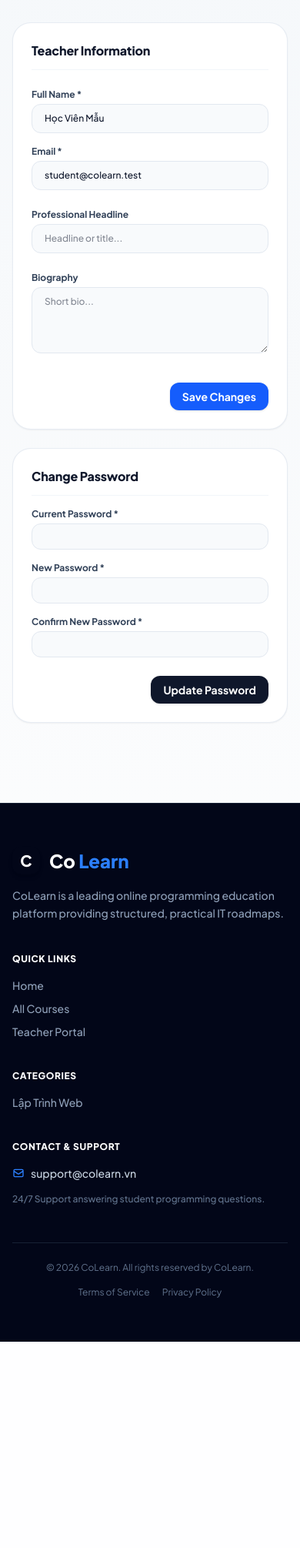
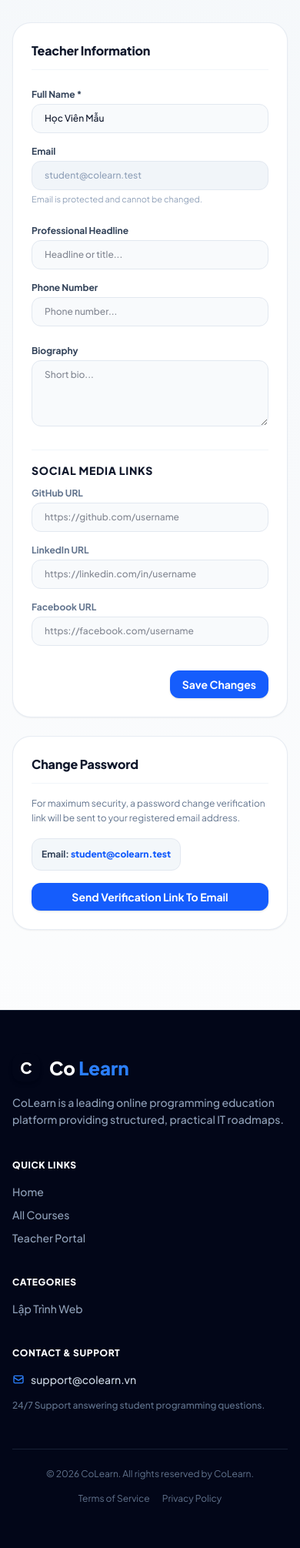
Before and after one commit to pd-phuc/CoLearn, a Laravel app: page /teacher/profile in a window 390 px wide; the page is wider, and only the part inside the window is pictured. Shown: the part 646-2657 px from the top of that part at 77% size. Before the commit the page ends 2389 px from the top of that part, so only its background shows below. Run offline with Laravel 12, Linux system fonts and the light colour scheme; a user stored in the database is signed in; data comes from the database, SQL or seed files in the repository; data that the repository does not hold is empty; style sheets or scripts are compiled from the project's sources; parts of the project's set-up code (start-up, migrations or seed data) failed here and were passed over.

Commit message:
fix: unify profile system across all roles
- Unify UpdateProfileRequest: bio max 1000 -> 2000, delete UpdateTeacherProfileRequest
- Unify avatar storage: all roles use Storage::disk('public') + avatars/{user_id}.{ext}
- Unify password change: all roles use reset-email flow
- Extract DRY: HandlesProfileActions trait for shared avatar + password logic
- Update Teacher Blade view: add phone, social URLs, email readonly
- Update tests: PasswordValidationTest for new reset-email flow
- Delete dead code: UpdatePasswordRequest, UpdateTeacherProfileRequest

Refs: #58

```diff
--- /dev/null
+++ b/app/Http/Controllers/Concerns/HandlesProfileActions.php
@@ -0,0 +1,41 @@
+<?php
+
+namespace App\Http\Controllers\Concerns;
+
+use App\Http\Requests\UpdateAvatarRequest;
+use Illuminate\Http\RedirectResponse;
+use Illuminate\Http\Request;
+use Illuminate\Support\Facades\Password;
+use Illuminate\Support\Facades\Storage;
+
+trait HandlesProfileActions
+{
+    public function updateAvatar(UpdateAvatarRequest $request): RedirectResponse
+    {
+        $user = $request->user();
+
+        if ($request->hasFile('avatar')) {
+            if ($user->avatar) {
+                Storage::disk('public')->delete(str_replace('/storage/', '', $user->avatar));
+            }
+
+            $extension = $request->file('avatar')->getClientOriginalExtension() ?: 'png';
+            $path = $request->file('avatar')->storeAs('avatars', "{$user->id}.{$extension}", 'public');
+
+            $user->update(['avatar' => Storage::url($path)]);
+        }
+
+        return back()->with('status', __('messages.avatar_updated_success'));
+    }
+
+    public function updatePassword(Request $request): RedirectResponse
+    {
+        $user = $request->user();
+
+        Password::broker()->sendResetLink([
+            'email' => $user->email,
+        ]);
+
+        return back()->with('status', __('messages.password_reset_link_sent', ['email' => $user->email]));
+    }
+}
--- a/app/Http/Controllers/Teacher/ProfileController.php
+++ b/app/Http/Controllers/Teacher/ProfileController.php
@@ -2,18 +2,17 @@
 
 namespace App\Http\Controllers\Teacher;
 
+use App\Http\Controllers\Concerns\HandlesProfileActions;
 use App\Http\Controllers\Controller;
-use App\Http\Requests\Teacher\UpdatePasswordRequest;
-use App\Http\Requests\Teacher\UpdateTeacherProfileRequest;
-use App\Http\Requests\UpdateAvatarRequest;
+use App\Http\Requests\UpdateProfileRequest;
 use Illuminate\Http\RedirectResponse;
 use Illuminate\Http\Request;
-use Illuminate\Support\Facades\Hash;
-use Illuminate\Support\Facades\Storage;
 use Illuminate\View\View;
 
 class ProfileController extends Controller
 {
+    use HandlesProfileActions;
+
     public function edit(Request $request): View
     {
         return view('teacher.profile.edit', [
@@ -21,46 +20,10 @@ class ProfileController extends Controller
         ]);
     }
 
-    public function update(UpdateTeacherProfileRequest $request): RedirectResponse
+    public function update(UpdateProfileRequest $request): RedirectResponse
     {
-        $user = $request->user();
-
-        $user->update($request->validated());
+        $request->user()->update($request->validated());
 
         return back()->with('status', __('teacher.profile_updated_success'));
     }
-
-    public function updateAvatar(UpdateAvatarRequest $request): RedirectResponse
-    {
-        $request->validated();
-
-        $user = $request->user();
-
-        // Delete old avatar from storage
-        if ($user->avatar) {
-            $oldPath = str_replace('/storage/', '', $user->avatar);
-            Storage::disk('public')->delete($oldPath);
-        }
-
-        $path = $request->file('avatar')->store('avatars', 'public');
-        $user->avatar = Storage::url($path);
-        $user->save();
-
-        return back()->with('status', __('teacher.avatar_updated_success'));
-    }
-
-    public function updatePassword(UpdatePasswordRequest $request): RedirectResponse
-    {
-        $validated = $request->validated();
-
-        if (Hash::check($validated['password'], $request->user()->password)) {
-            return back()->withErrors(['password' => __('auth.password_must_differ')]);
-        }
-
-        $request->user()->update([
-            'password' => Hash::make($validated['password']),
-        ]);
-
-        return back()->with('status', __('teacher.password_updated_success'));
-    }
 }
--- a/app/Http/Requests/UpdateProfileRequest.php
+++ b/app/Http/Requests/UpdateProfileRequest.php
@@ -20,7 +20,7 @@ class UpdateProfileRequest extends FormRequest
             'name' => ['required', 'string', 'max:255'],
             'phone' => ['nullable', 'string', 'max:20'],
             'headline' => ['nullable', 'string', 'max:255'],
-            'bio' => ['nullable', 'string', 'max:1000'],
+            'bio' => ['nullable', 'string', 'max:2000'],
             'github_url' => ['nullable', 'url', 'max:255'],
             'linkedin_url' => ['nullable', 'url', 'max:255'],
             'facebook_url' => ['nullable', 'url', 'max:255'],
--- a/resources/views/teacher/profile/edit.blade.php
+++ b/resources/views/teacher/profile/edit.blade.php
@@ -88,23 +88,25 @@
 
                         <div>
                             <label class="block text-xs font-bold text-slate-700 mb-1">
-                                {{ __('teacher.email') }} *
+                                {{ __('teacher.email') }}
                             </label>
                             <input
                                 type="email"
-                                name="email"
-                                value="{{ old('email', $user->email) }}"
-                                required
-                                class="w-full px-4 py-2.5 text-xs bg-slate-50 border border-slate-200 rounded-xl focus:bg-white focus:border-blue-500 focus:outline-none font-medium"
+                                value="{{ $user->email }}"
+                                disabled
+                                class="w-full px-4 py-2.5 text-xs bg-slate-100 border border-slate-200 rounded-xl font-medium text-slate-400 cursor-not-allowed"
                             />
-                            @error('email')
-                                <p class="text-xs text-rose-600 mt-1">{{ $message }}</p>
-                            @enderror
+                            <p class="text-[11px] text-slate-400 mt-1">
+                                {{ __('messages.email_protected_notice') }}
+                            </p>
                         </div>
                     </div>
 
+                    <div class="grid grid-cols-1 sm:grid-cols-2 gap-4">
                         <div>
-                        <label class="block text-xs font-bold text-slate-700 mb-1">{{ __('teacher.headline') }}</label>
+                            <label class="block text-xs font-bold text-slate-700 mb-1">
+                                {{ __('teacher.headline') }}
+                            </label>
                             <input
                                 type="text"
                                 name="headline"
@@ -112,6 +114,26 @@
                                 placeholder="{{ __('teacher.headline_placeholder') }}"
                                 class="w-full px-4 py-2.5 text-xs bg-slate-50 border border-slate-200 rounded-xl focus:bg-white focus:border-blue-500 focus:outline-none font-medium"
                             />
+                            @error('headline')
+                                <p class="text-xs text-rose-600 mt-1">{{ $message }}</p>
+                            @enderror
+                        </div>
+
+                        <div>
+                            <label class="block text-xs font-bold text-slate-700 mb-1">
+                                {{ __('messages.phone_label') }}
+                            </label>
+                            <input
+                                type="text"
+                                name="phone"
+                                value="{{ old('phone', $user->phone) }}"
+                                placeholder="{{ __('messages.phone_placeholder') }}"
+                                class="w-full px-4 py-2.5 text-xs bg-slate-50 border border-slate-200 rounded-xl focus:bg-white focus:border-blue-500 focus:outline-none font-medium"
+                            />
+                            @error('phone')
+                                <p class="text-xs text-rose-600 mt-1">{{ $message }}</p>
+                            @enderror
+                        </div>
                     </div>
 
                     <div>
@@ -123,6 +145,54 @@
                             class="w-full px-4 py-2.5 text-xs bg-slate-50 border border-slate-200 rounded-xl focus:bg-white focus:border-blue-500 focus:outline-none font-medium"
                         >
 {{ old('bio', $user->bio) }}</textarea>
+                        @error('bio')
+                            <p class="text-xs text-rose-600 mt-1">{{ $message }}</p>
+                        @enderror
+                    </div>
+
+                    {{-- Social Links --}}
+                    <div class="border-t border-slate-100 pt-4">
+                        <h4 class="text-sm font-extrabold text-slate-900 uppercase tracking-wider mb-3">
+                            {{ __('messages.social_links') }}
+                        </h4>
+                        <div class="grid grid-cols-1 sm:grid-cols-3 gap-4">
+                            <div>
+                                <label class="block text-xs font-bold text-slate-500 mb-1">
+                                    {{ __('messages.github_label') }}
+                                </label>
+                                <input
+                                    type="url"
+                                    name="github_url"
+                                    value="{{ old('github_url', $user->github_url) }}"
+                                    placeholder="https://github.com/username"
+                                    class="w-full px-4 py-2.5 text-xs bg-slate-50 border border-slate-200 rounded-xl focus:bg-white focus:border-blue-500 focus:outline-none font-medium"
+                                />
+                            </div>
+                            <div>
+                                <label class="block text-xs font-bold text-slate-500 mb-1">
+                                    {{ __('messages.linkedin_label') }}
+                                </label>
+                                <input
+                                    type="url"
+                                    name="linkedin_url"
+                                    value="{{ old('linkedin_url', $user->linkedin_url) }}"
+                                    placeholder="https://linkedin.com/in/username"
+                                    class="w-full px-4 py-2.5 text-xs bg-slate-50 border border-slate-200 rounded-xl focus:bg-white focus:border-blue-500 focus:outline-none font-medium"
+                                />
+                            </div>
+                            <div>
+                                <label class="block text-xs font-bold text-slate-500 mb-1">
+                                    {{ __('messages.facebook_label') }}
+                                </label>
+                                <input
+                                    type="url"
+                                    name="facebook_url"
+                                    value="{{ old('facebook_url', $user->facebook_url) }}"
+                                    placeholder="https://facebook.com/username"
+                                    class="w-full px-4 py-2.5 text-xs bg-slate-50 border border-slate-200 rounded-xl focus:bg-white focus:border-blue-500 focus:outline-none font-medium"
+                                />
+                            </div>
+                        </div>
                     </div>
 
                     <div class="flex justify-end pt-2">
@@ -132,70 +202,35 @@
                     </div>
                 </form>
 
-                {{-- Password Change Form --}}
-                <form
-                    action="{{ route('teacher.profile.password') }}"
-                    method="POST"
-                    class="bg-white rounded-3xl p-6 sm:p-8 border border-slate-200/80 shadow-xs space-y-4"
-                >
+                {{-- Password Reset Section --}}
+                <div class="bg-white rounded-3xl p-6 sm:p-8 border border-slate-200/80 shadow-xs space-y-4">
                     @csrf
-                    @method('PUT')
 
                     <h3 class="text-base font-black text-slate-900 border-b border-slate-100 pb-3">
                         {{ __('teacher.change_password') }}
                     </h3>
 
-                    <div>
-                        <label class="block text-xs font-bold text-slate-700 mb-1">
-                            {{ __('teacher.current_password') }} *
-                        </label>
-                        <input
-                            type="password"
-                            name="current_password"
-                            required
-                            class="w-full px-4 py-2 text-xs bg-slate-50 border border-slate-200 rounded-xl focus:bg-white focus:border-blue-500 focus:outline-none font-medium"
-                        />
-                        @error('current_password')
-                            <p class="text-xs text-rose-600 mt-1">{{ $message }}</p>
-                        @enderror
+                    <p class="text-xs text-slate-500 leading-relaxed">
+                        {{ __('messages.password_notice') }}
+                    </p>
+
+                    <div
+                        class="p-3 bg-slate-100/80 rounded-xl text-xs font-bold text-slate-700 inline-block border border-slate-200"
+                    >
+                        Email:
+                        <span class="text-blue-600 font-extrabold">{{ $user->email }}</span>
                     </div>
 
-                    <div class="grid grid-cols-1 sm:grid-cols-2 gap-4">
-                        <div>
-                            <label class="block text-xs font-bold text-slate-700 mb-1">
-                                {{ __('teacher.new_password') }} *
-                            </label>
-                            <input
-                                type="password"
-                                name="password"
-                                required
-                                class="w-full px-4 py-2 text-xs bg-slate-50 border border-slate-200 rounded-xl focus:bg-white focus:border-blue-500 focus:outline-none font-medium"
-                            />
-                            @error('password')
-                                <p class="text-xs text-rose-600 mt-1">{{ $message }}</p>
-                            @enderror
-                        </div>
+                    <form action="{{ route('teacher.profile.password') }}" method="POST">
+                        @csrf
+                        @method('PUT')
 
-                        <div>
-                            <label class="block text-xs font-bold text-slate-700 mb-1">
-                                {{ __('teacher.confirm_new_password') }} *
-                            </label>
-                            <input
-                                type="password"
-                                name="password_confirmation"
-                                required
-                                class="w-full px-4 py-2 text-xs bg-slate-50 border border-slate-200 rounded-xl focus:bg-white focus:border-blue-500 focus:outline-none font-medium"
-                            />
-                        </div>
-                    </div>
-
-                    <div class="flex justify-end pt-2">
-                        <x-button variant="primary" size="sm" type="submit" class="bg-slate-900 hover:bg-slate-800">
-                            {{ __('teacher.update_password') }}
+                        <x-button variant="blue" size="sm" type="submit" class="w-full sm:w-auto">
+                            {{ __('messages.send_password_reset_link') }}
                         </x-button>
-                    </div>
                     </form>
                 </div>
             </div>
         </div>
+    </div>
 @endsection
```
Also changed, not shown: app/Http/Controllers/Admin/ProfileController.php (+7 -59 lines), app/Http/Controllers/Student/ProfileController.php (+7 -59 lines), app/Http/Requests/Teacher/UpdatePasswordRequest.php (deleted, +0 -25 lines), app/Http/Requests/Teacher/UpdateTeacherProfileRequest.php (deleted, +0 -27 lines), tests/Feature/PasswordValidationTest.php (+22 -28 lines). Lines whose indentation alone changed are shown as unchanged.
